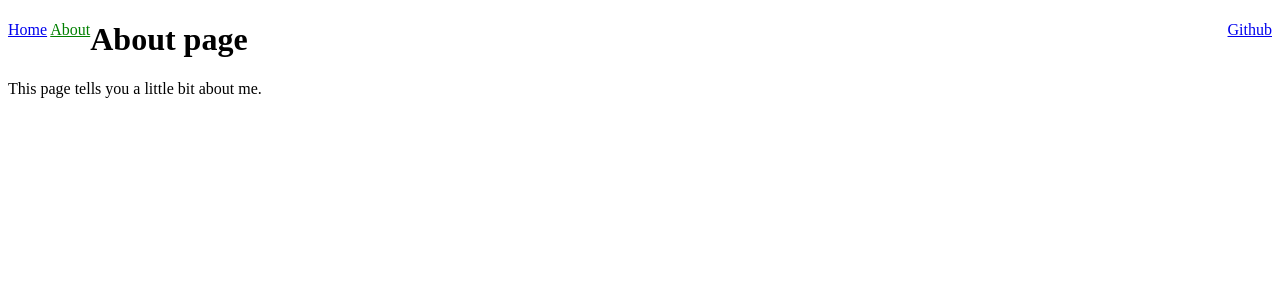
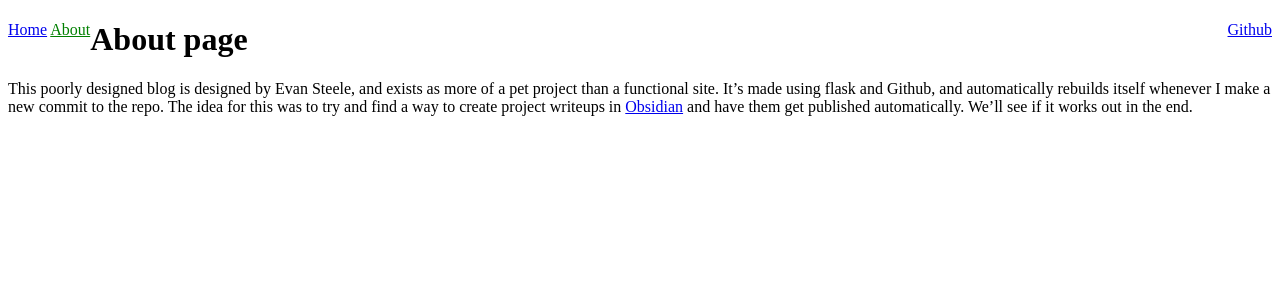
Before and after one commit to EvanSteele/Iktomi_Blog, a Jekyll site: the page built from about.md, in a window 1280 px wide. Shown: the top 300 px of the page. Built offline with Jekyll 4.4.1, drawn with Linux system fonts in a browser that asks for light colours.

Commit message:
Update about.md

```diff
--- a/about.md
+++ b/about.md
@@ -5,4 +5,4 @@ title: About
 
 # About page
 
-This page tells you a little bit about me.
+This poorly designed blog is designed by Evan Steele, and exists as more of a pet project than a functional site. It's made using flask and Github, and automatically rebuilds itself whenever I make a new commit to the repo. The idea for this was to try and find a way to create project writeups in [Obsidian](Obsidian.md) and have them get published automatically. We'll see if it works out in the end.
```
